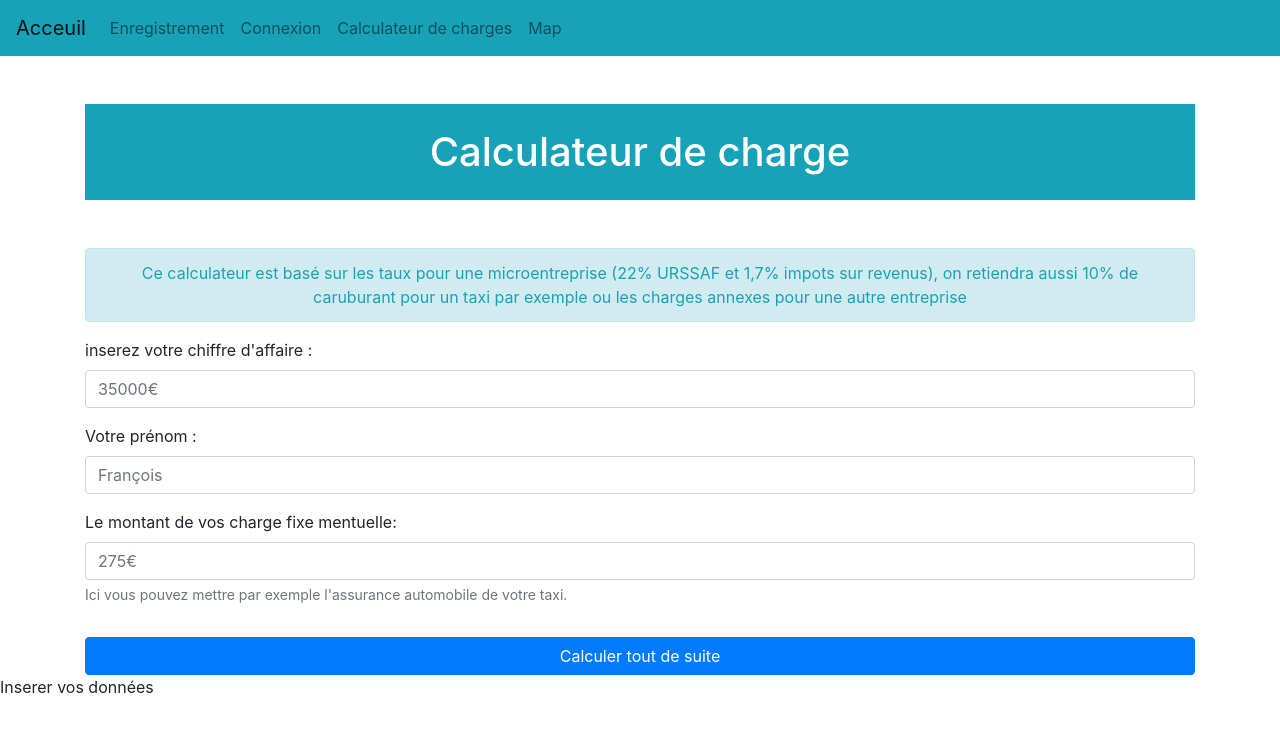
After one commit to essasoufiane/PortFolio, a PHP site: page /calculateurDeCharge.php in a window 1280 px wide. The commit adds this page. Shown: the top 732 px of the page. Run offline with PHP 8.4, Linux system fonts and the light colour scheme; some libraries are stand-ins or nearby versions.

Commit message:
calculateur_fini

```diff
--- /dev/null
+++ b/calculateurDeCharge.php
@@ -0,0 +1,94 @@
+<?php require_once "partials/header.php" ?>
+
+
+<!DOCTYPE html>
+<html lang="en">
+
+<head>
+    <meta charset="UTF-8">
+    <meta http-equiv="X-UA-Compatible" content="IE=edge">
+    <meta name="viewport" content="width=device-width, initial-scale=1.0">
+    <link rel="stylesheet" href="https://cdn.jsdelivr.net/npm/bootstrap@4.6.1/dist/css/bootstrap.min.css">
+    <link rel="stylesheet" href="https://use.fontawesome.com/releases/v5.8.1/css/all.css">
+    <title>header</title>
+</head>
+
+
+<div class="container">
+        <h1 class="p-4 my-5 bg-info text-white text-center">Calculateur de charge</h1>
+
+        <p class="alert text-info text-center alert-info">Ce calculateur est basé sur les taux pour une microentreprise (22% URSSAF et 1,7% impots sur revenus), on retiendra aussi 10% de caruburant pour un taxi par exemple ou les charges annexes pour une autre entreprise</p>
+
+        <form class=" d-flex flex-column"  method="get">
+            <div class="form-group">
+                <label for="CA">inserez votre chiffre d'affaire :</label>
+                <input type="number" class="form-control" id="CA" name="CA" placeholder="35000€">
+            </div>
+            <div class="form-group">
+                <label for="prenom">Votre prénom :</label>
+                <input type="text" class="form-control" id="prenom" name="prenom" placeholder="François">
+            </div>
+            <div class="form-group">
+                <label for="assurance">Le montant de vos charge fixe mentuelle:</label>
+                <input type="number" name="assurance" class="form-control" id="assurance" placeholder="275€">
+                <small id="emailHelp" class="form-text text-muted">Ici vous pouvez mettre par exemple l'assurance automobile de votre taxi.</small>
+            </div>
+            <!-- <label for="avatar">Mettez Ton photo de traitre:</label>
+            <input type="file" id="avatar" name="photo" accept="image/png, image/jpeg"> -->
+            <!-- <div class="form-check">
+                <input type="checkbox" class="form-check-input" id="exampleCheck1">
+                <label class="form-check-label" for="exampleCheck1">Check me out</label>
+            </div> -->
+            <button type="submit" class="justify-content-center mt-3 btn btn-primary">Calculer tout de suite</button>
+        </form>
+
+    </div>
+
+</html>
+
+
+<?php
+// var_dump($_GET);
+// ---calcul d'impot
+class tauxDimposition
+{
+
+    public $client = null;
+    public $CA;
+    public $tauxUrssaf = 0.22;
+    public $tauxImpot = 0.017;
+    public $assurance = null;
+
+
+    function calcule($CA)
+    {
+        $u = $CA * $this->tauxUrssaf;
+        $i = $CA * $this->tauxImpot;
+        $e = $CA / 10;
+        $a = 10 * $this->assurance;
+        $r = ($CA - ($u + $i)) - ($e + $a);
+        echo "Bonjour $this->client , <br> Pour un chiffre d'affaire de $CA € vous devais payer $u € d'urssaf et $i € d'impots.<br>On estimera une depense en carburant de 10% ce qui fait un total de $e € pour $CA € de CA <br>
+        Vous payer $this->assurance par mois ce qui nous donne une total de $a par an <br> Il vous restera $r €";
+    }
+}
+
+if (!empty($_GET)) {
+
+    if (!empty($_GET["prenom"] && $_GET["CA"] && $_GET["assurance"])) {
+
+        $soufiane = new tauxDimposition();
+        $soufiane->client = $_GET["prenom"];
+        $soufiane->assurance = $_GET["assurance"];
+        $soufiane->calcule($_GET["CA"]);
+    }
+}else{
+    echo 'Inserer vos données';
+}
+?>
+
+<script src="https://code.jquery.com/jquery-3.3.1.slim.min.js" integrity="sha384-q8i/X+965DzO0rT7abK41JStQIAqVgRVzpbzo5smXKp4YfRvH+8abtTE1Pi6jizo" crossorigin="anonymous"></script>
+<script src="https://cdn.jsdelivr.net/npm/popper.js@1.14.7/dist/umd/popper.min.js" integrity="sha384-UO2eT0CpHqdSJQ6hJty5KVphtPhzWj9WO1clHTMGa3JDZwrnQq4sF86dIHNDz0W1" crossorigin="anonymous"></script>
+<script src="https://cdn.jsdelivr.net/npm/bootstrap@4.3.1/dist/js/bootstrap.min.js" integrity="sha384-JjSmVgyd0p3pXB1rRibZUAYoIIy6OrQ6VrjIEaFf/nJGzIxFDsf4x0xIM+B07jRM" crossorigin="anonymous"></script>
+</body>
+
+</html>
--- a/insert.php
+++ b/insert.php
@@ -1,11 +1,11 @@
 
 <?PHP
 
-
+$regex = "/^([a-zA-Z0-9\.]+@+[a-zA-Z]+(\.)+[a-zA-Z]{2,3})$/";
 
 // var_dump($_POST);
 // -----------controle du forumaire------------
-if ((!empty($_POST["email"] && $_POST["mdp"] && $_POST["nom"] && $_POST["prenom"] && $_POST["code_postal"] && $niveau = $_POST["age"])) && (preg_match("#^[0-9]{5}$#",$_POST['code_postal']))) {
+if ((!empty($_POST["email"] && $_POST["mdp"] && $_POST["nom"] && $_POST["prenom"] && $_POST["code_postal"] && $niveau = $_POST["age"])) && (preg_match("#^[0-9]{5}$#",$_POST['code_postal'])) && (preg_match($regex, $email)))  {
 // je stock les données dans des variables
 $email = htmlspecialchars($_POST["email"]);
 $mdp = $_POST["mdp"];
--- a/partials/header.php
+++ b/partials/header.php
@@ -28,6 +28,9 @@
                     <a class="nav-link" href="connexion.php">Connexion</a>
                 </li>
                 <li class="nav-item">
+                    <a class="nav-link" href="calculateurDeCharge.php">Calculateur de charges</a>
+                </li>
+                <li class="nav-item">
                     <a class="nav-link" href="maps.php">Map</a>
                 </li>
 
```
Also changed, not shown: index.php (+8 -6 lines).
